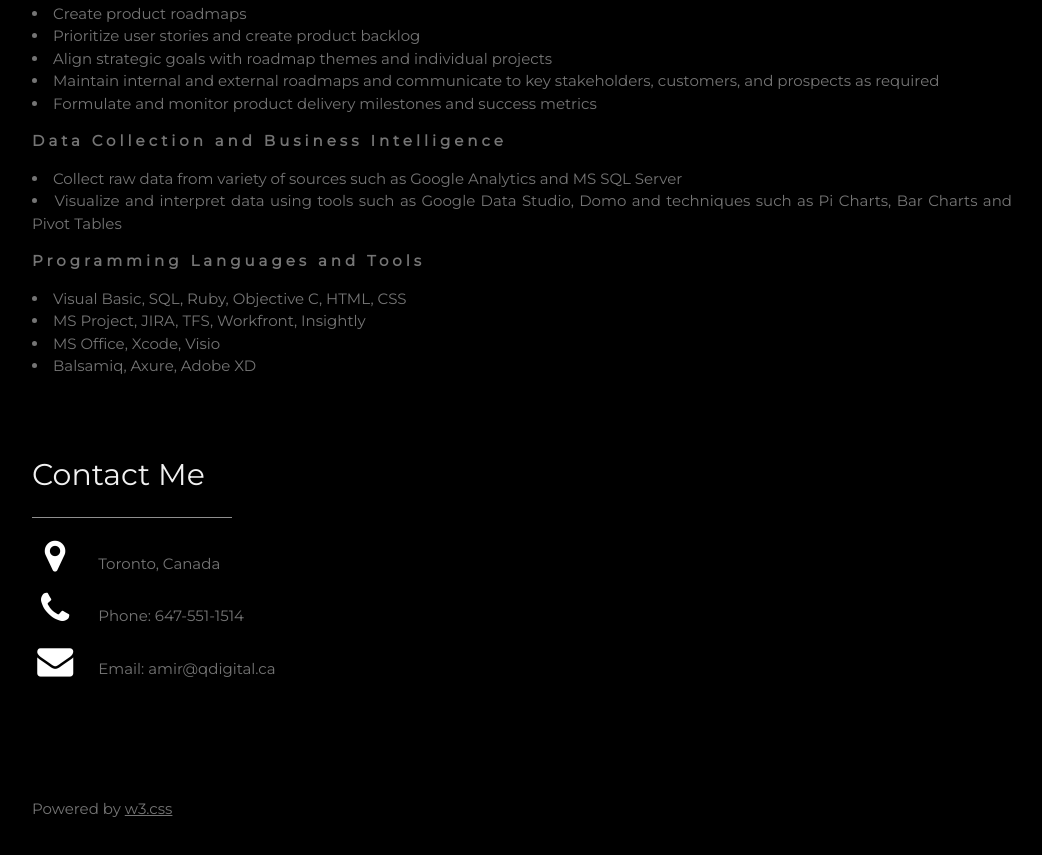
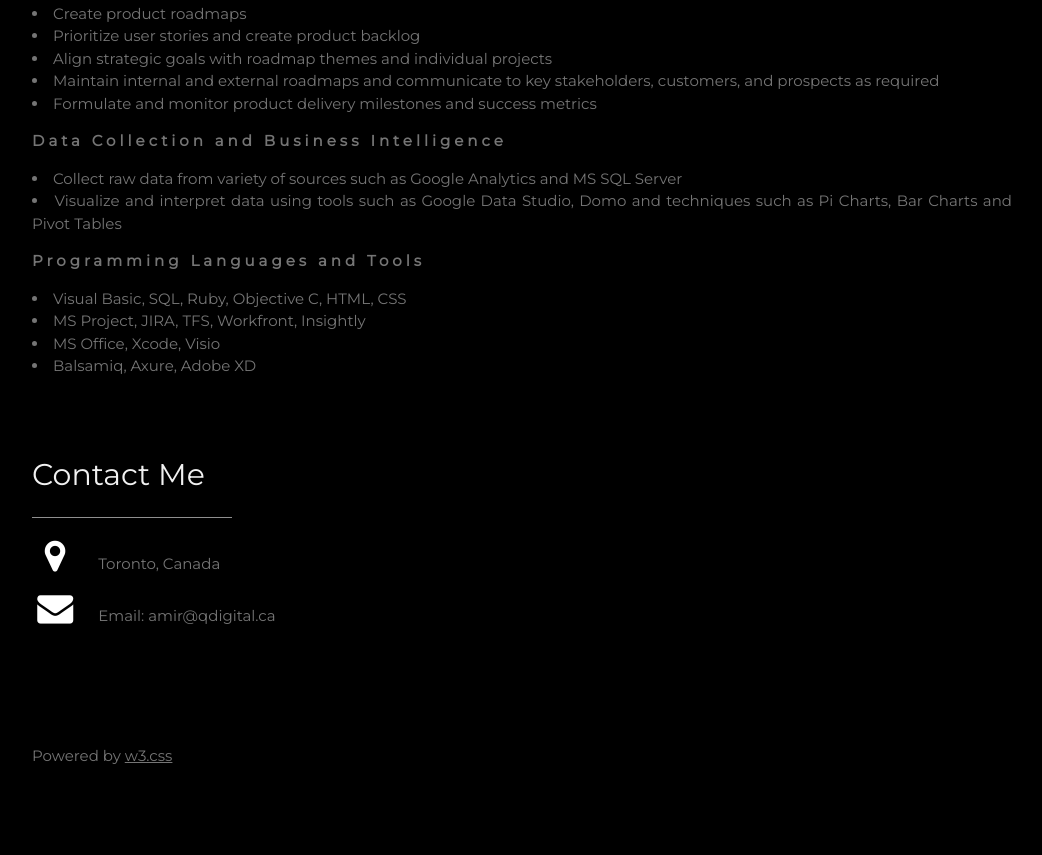
Before and after one commit to qdigitaldotca/qdigitaldotca.github.io, a plain HTML site: page index.html in a window 1280 px wide. Shown: the part 1124-1979 px from the top of the page, without its empty margins (178-1220 px from the left). Drawn offline with Linux system fonts and the light colour scheme.

Commit message:
Update index.html

```diff
--- a/index.html
+++ b/index.html
@@ -109,7 +109,6 @@ such as Pi Charts, Bar Charts and Pivot Tables</li>
 
     <div class="w3-section">
       <p><i class="fa fa-map-marker fa-fw w3-text-white w3-xxlarge w3-margin-right"></i> Toronto, Canada</p>
-      <p><i class="fa fa-phone fa-fw w3-text-white w3-xxlarge w3-margin-right"></i> Phone: 647-551-1514</p>
       <p><i class="fa fa-envelope fa-fw w3-text-white w3-xxlarge w3-margin-right"> </i> Email: amir@qdigital.ca</p>
     </div><br>
   <!--  <p>Lets get in touch. Send me a message:</p>
```
